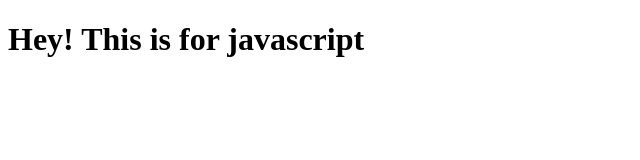
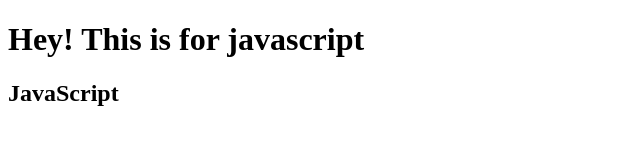
Before and after one commit to jisangayen/JavaScript, a plain HTML site: page index.html in a window 1280 px wide. Shown: the whole page, without its empty margins (0-640 px from the left). Drawn offline with Linux system fonts and the light colour scheme.

Commit message:
Add readme file

```diff
--- a/index.html
+++ b/index.html
@@ -7,6 +7,7 @@
 </head>
 <body>
     <h1>Hey! This is for javascript</h1>
+    <h2>JavaScript </h2>
 
     <script src="app.js"></script>
 </body>
```
Also changed, not shown: 1 other file.
